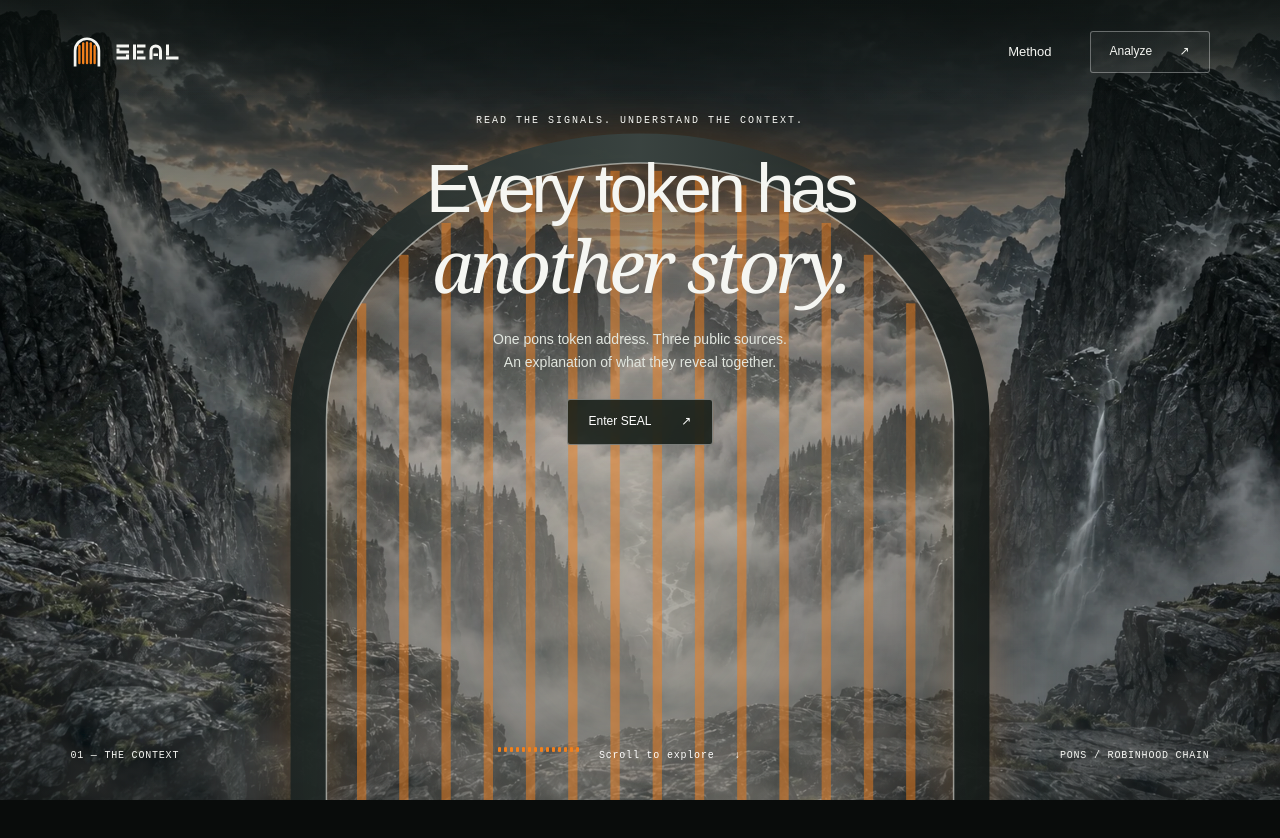
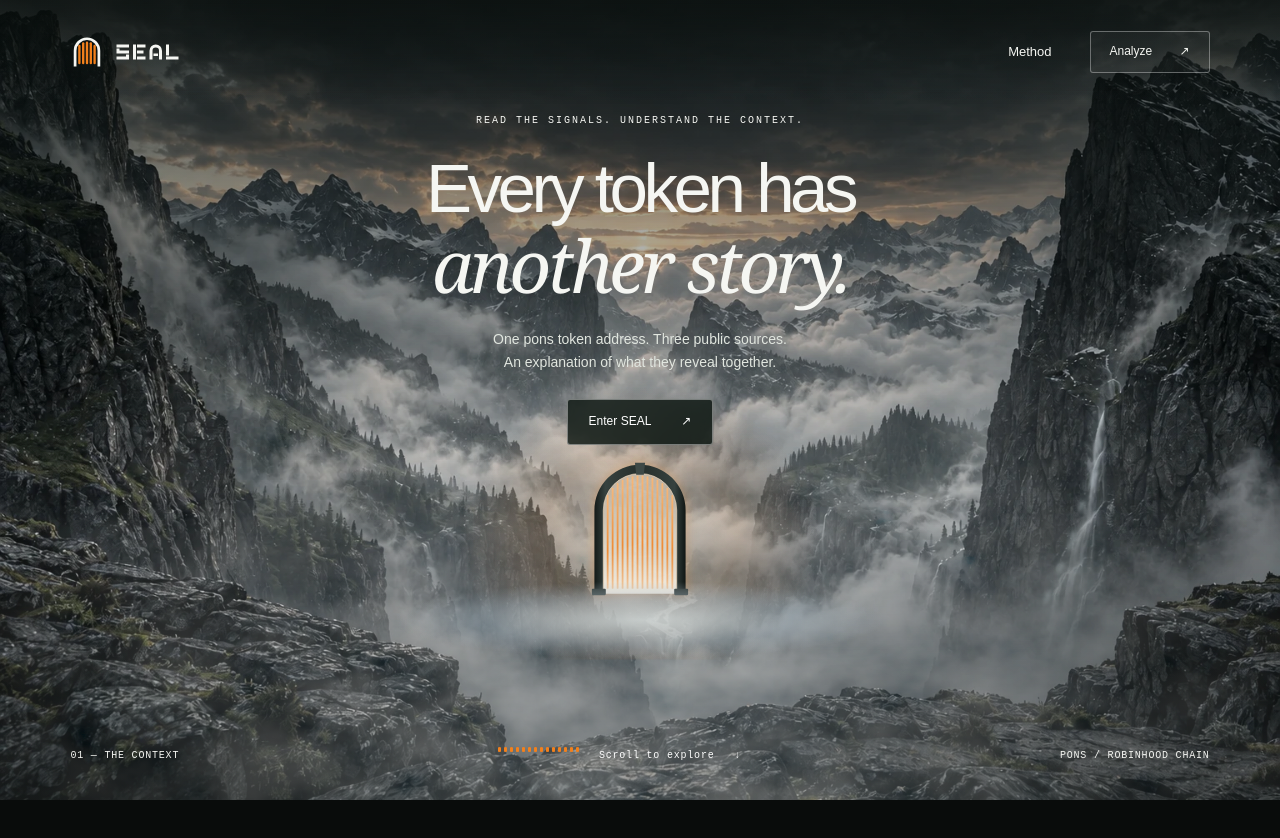
Before and after one commit to aliby00/seal, a Next.js app: page / in a window 1280 px wide. Shown: the top 838 px of the page. Built offline with nearby package versions, Linux system fonts and the light colour scheme.

Commit message:
feat(ui): the gate starts small down the valley, grows with the camera, opens and leads into the clouds

```diff
--- a/src/app/components/ImmersiveEntrance.tsx
+++ b/src/app/components/ImmersiveEntrance.tsx
@@ -4,60 +4,78 @@ import { useEffect, useRef, type CSSProperties, type ReactNode } from 'react';
 import { Arch, Wordmark } from './brand';
 
 /**
- * La porte : l'arche du logo à l'échelle du paysage. Au défilement, son rideau
- * de 14 lanières s'écarte derrière les piliers, puis on la traverse et l'on
- * entre dans les nuages.
+ * La porte : l'arche du logo, au loin dans la vallée, là où la caméra avance.
+ * Au défilement, elle grandit, son rideau de 14 lanières s'écarte derrière
+ * les piliers, puis on la traverse et l'on entre dans les nuages.
  */
 function Gate() {
-  const W = 78,
-    x0 = 11,
-    y0 = 4,
-    H = 96,
-    t = 4,
+  // viewBox 100 × 120 : une porte, plus haute que large.
+  const x0 = 14,
+    W = 72,
+    t = 7,
+    y0 = 10,
+    base = 112,
     r = W / 2,
     ri = r - t,
     cy = y0 + r;
-  const frame = `M${x0} ${y0 + H} V${cy} A${r} ${r} 0 0 1 ${x0 + W} ${cy} V${y0 + H} H${x0 + W - t} V${cy} A${ri} ${ri} 0 0 0 ${x0 + t} ${cy} V${y0 + H} Z`;
-  const opening = `M${x0 + t} ${y0 + H} V${cy} A${ri} ${ri} 0 0 1 ${x0 + W - t} ${cy} V${y0 + H} Z`;
-  const pitch = (2 * ri - 4) / 14;
+  const frame = `M${x0} ${base} V${cy} A${r} ${r} 0 0 1 ${x0 + W} ${cy} V${base} H${x0 + W - t} V${cy} A${ri} ${ri} 0 0 0 ${x0 + t} ${cy} V${base} Z`;
+  const opening = `M${x0 + t} ${base} V${cy} A${ri} ${ri} 0 0 1 ${x0 + W - t} ${cy} V${base} Z`;
+  const rim = `M${x0 + t} ${base} V${cy} A${ri} ${ri} 0 0 1 ${x0 + W - t} ${cy} V${base}`;
+  const pitch = (2 * ri - 3) / 14;
   return (
-    <svg className="valley-gate" viewBox="0 0 100 100" preserveAspectRatio="none" focusable="false">
+    <svg className="valley-gate" viewBox="0 0 100 120" focusable="false">
       <defs>
         <clipPath id="gate-opening">
           <path d={opening} />
         </clipPath>
-        <radialGradient id="gate-light" cx="50%" cy="62%" r="60%">
-          <stop offset="0" stopColor="#f4f1ea" stopOpacity="0.9" />
-          <stop offset="0.55" stopColor="#c9d3d4" stopOpacity="0.35" />
-          <stop offset="1" stopColor="#c9d3d4" stopOpacity="0" />
-        </radialGradient>
+        <linearGradient id="gate-light" x1="0" y1="1" x2="0" y2="0">
+          <stop offset="0" stopColor="#f6f1e6" stopOpacity="0.95" />
+          <stop offset="0.45" stopColor="#dfe4df" stopOpacity="0.7" />
+          <stop offset="1" stopColor="#b9c6c8" stopOpacity="0.45" />
+        </linearGradient>
         <linearGradient id="gate-stone" x1="0" y1="0" x2="1" y2="0">
-          <stop offset="0" stopColor="#1d2523" />
-          <stop offset="0.5" stopColor="#3a4542" />
-          <stop offset="1" stopColor="#151b19" />
+          <stop offset="0" stopColor="#141a18" />
+          <stop offset="0.12" stopColor="#36413e" />
+          <stop offset="0.5" stopColor="#252e2b" />
+          <stop offset="0.88" stopColor="#36413e" />
+          <stop offset="1" stopColor="#101614" />
+        </linearGradient>
+        <linearGradient id="gate-strip" x1="0" y1="0" x2="0" y2="1">
+          <stop offset="0" stopColor="#ffb873" />
+          <stop offset="0.6" stopColor="#f2801c" />
+          <stop offset="1" stopColor="#f2801c" stopOpacity="0.35" />
         </linearGradient>
       </defs>
-      <path className="gate-light" d={opening} fill="url(#gate-light)" />
+      <path d={opening} fill="url(#gate-light)" />
       <g clipPath="url(#gate-opening)">
         {Array.from({ length: 14 }, (_, i) => {
-          const x = x0 + t + 2 + pitch * i + pitch * 0.3;
-          const dx = x + pitch * 0.2 - 50;
-          const top = cy - Math.sqrt(Math.max(0, ri * ri - dx * dx)) + 1;
+          const x = x0 + t + 1.5 + pitch * i + pitch * 0.32;
+          const dx = x + pitch * 0.18 - 50;
+          const top = cy - Math.sqrt(Math.max(0, ri * ri - dx * dx)) + 1.5;
           return (
             <rect
               key={i}
               className="gate-strip"
-              style={{ '--side': i < 7 ? -1 : 1, '--i': i } as CSSProperties}
+              style={{ '--side': i < 7 ? -1 : 1 } as CSSProperties}
               x={x}
               y={top}
-              width={pitch * 0.22}
-              height={y0 + H - top}
+              width={pitch * 0.36}
+              height={base - 4 - top}
+              rx={pitch * 0.18}
+              fill="url(#gate-strip)"
             />
           );
         })}
       </g>
-      <path className="gate-frame" d={frame} fill="url(#gate-stone)" />
-      <path className="gate-edge" d={opening} vectorEffect="non-scaling-stroke" />
+      <path d={frame} fill="url(#gate-stone)" />
+      <path className="gate-rim" d={rim} />
+      {/* Clé de voûte et socles. */}
+      <path
+        d={`M${50 - 4} ${y0 - 1.5} H${50 + 4} L${50 + 3} ${y0 + t + 1} H${50 - 3} Z`}
+        fill="#3e4946"
+      />
+      <rect x={x0 - 2} y={base - 4} width={t + 4} height={5} rx={0.8} fill="#2c3532" />
+      <rect x={x0 + W - t - 2} y={base - 4} width={t + 4} height={5} rx={0.8} fill="#2c3532" />
     </svg>
   );
 }
@@ -111,13 +129,14 @@ export function ImmersiveEntrance({
       element.style.setProperty('--mist-scale', String(0.8 + easedCamera * 4.2));
       element.style.setProperty('--mist-spread', `${easedCamera * 22}%`);
       element.style.setProperty('--mist-shift', `${(0.5 - camera) * 32}%`);
-      // The gate: its curtain parts, then the camera passes through it into the cloud.
-      const open = smooth(clamp((p - 0.04) / 0.26));
-      const through = clamp((p - 0.18) / 0.42);
+      // The gate waits far down the valley, where the camera heads. It grows with
+      // the camera, its curtain parts, then the camera passes through into the cloud.
+      const open = smooth(clamp((p - 0.06) / 0.22));
+      const through = clamp((p - 0.14) / 0.36);
       element.style.setProperty('--gate-open', String(open));
-      element.style.setProperty('--gate-scale', String(1 + through * through * 7));
-      element.style.setProperty('--gate-opacity', String(1 - smooth(clamp((p - 0.42) / 0.2))));
-      element.style.setProperty('--gate-glow', String(0.35 + 0.65 * open));
+      element.style.setProperty('--gate-scale', String(1 + through * through * 8));
+      element.style.setProperty('--gate-opacity', String(1 - smooth(clamp((p - 0.4) / 0.16))));
+      element.dataset.gate = p > 0.56 ? 'passed' : 'ahead';
       element.dataset.entered = String(p > 0.92);
       element.dataset.travelling = String(window.scrollY > 50);
       if (copy.current) copy.current.inert = !reduced.matches && p > 0.3;
@@ -190,7 +209,11 @@ export function ImmersiveEntrance({
         </div>
         <div className="scene-shade" />
         <div className="ambient-clouds" />
-        <Gate />
+        <div className="gate-anchor">
+          <div className="gate-halo" />
+          <Gate />
+          <div className="gate-fog" />
+        </div>
         <div className="valley-mist">
           <div className="cloud-current" />
         </div>
--- a/src/app/globals.css
+++ b/src/app/globals.css
@@ -1963,54 +1963,81 @@
   }
 }
 
-/* La porte : l'arche du logo, à l'échelle du paysage. */
+/* La porte : l'arche du logo, au loin dans la vallée, là où avance la caméra. */
 .immersive-root {
   --gate-open: 0;
   --gate-scale: 1;
   --gate-opacity: 1;
-  --gate-glow: 0.35;
+  --gate-y: 67%;
+  --gate-h: 19svh;
+}
+.mountain-scene {
+  transform-origin: 50% var(--gate-y);
+}
+.gate-anchor {
+  position: absolute;
+  inset: 0;
+  transform: scale(calc(var(--camera-scale) * var(--gate-scale)));
+  transform-origin: 50% var(--gate-y);
+  opacity: var(--gate-opacity);
+  pointer-events: none;
+}
+.immersive-root[data-gate='passed'] .gate-anchor {
+  visibility: hidden;
 }
 .valley-gate {
   position: absolute;
   left: 50%;
-  top: 13svh;
-  width: min(80vw, 112svh);
-  height: 92svh;
-  transform: translateX(-50%) scale(var(--gate-scale));
-  transform-origin: 50% 62%;
-  opacity: var(--gate-opacity);
-  filter: drop-shadow(0 0 22px rgba(242, 128, 28, 0.22)) drop-shadow(0 30px 60px #04080799);
-  will-change: transform, opacity;
-}
-.gate-frame {
-  opacity: 0.94;
-}
-.gate-edge {
+  top: calc(var(--gate-y) - var(--gate-h) * 0.55);
+  height: var(--gate-h);
+  width: calc(var(--gate-h) * 100 / 120);
+  transform: translateX(-50%);
+  overflow: visible;
+  filter: drop-shadow(0 0 6px rgba(242, 128, 28, 0.35));
+}
+.gate-halo {
+  position: absolute;
+  left: 50%;
+  top: var(--gate-y);
+  width: calc(var(--gate-h) * 2.4);
+  height: calc(var(--gate-h) * 1.8);
+  transform: translate(-50%, -55%);
+  background: radial-gradient(
+    ellipse at 50% 55%,
+    rgba(246, 241, 230, 0.4),
+    rgba(242, 128, 28, 0.12) 38%,
+    transparent 70%
+  );
+}
+.gate-fog {
+  position: absolute;
+  left: 50%;
+  top: calc(var(--gate-y) + var(--gate-h) * 0.3);
+  width: calc(var(--gate-h) * 3.2);
+  height: calc(var(--gate-h) * 0.5);
+  transform: translateX(-50%);
+  background: radial-gradient(ellipse at 50% 50%, #cfd8d9cc, #a9b9c466 45%, transparent 72%);
+}
+.gate-rim {
   fill: none;
-  stroke: #eef1ec;
-  stroke-width: 1.5px;
-  opacity: 0.55;
-}
-.gate-light {
-  opacity: var(--gate-glow);
-  mix-blend-mode: screen;
+  stroke: #f6e3c8;
+  stroke-width: 0.7;
+  opacity: 0.7;
 }
 .gate-strip {
-  fill: var(--seal-curtain);
-  opacity: 0.5;
+  opacity: 0.85;
   transform-box: view-box;
-  transform: translateX(calc(var(--gate-open) * var(--side) * 40px));
+  transform: translateX(calc(var(--gate-open) * var(--side) * 32px))
+    skewX(calc(var(--gate-open) * var(--side) * -6deg));
 }
 @media (max-width: 640px) {
-  .valley-gate {
-    top: 12svh;
-    width: 96vw;
-    height: 86svh;
+  .immersive-root {
+    --gate-h: 17svh;
+    --gate-y: 66%;
   }
 }
 @media (prefers-reduced-motion: reduce) {
-  .valley-gate {
-    transform: translateX(-50%);
-    will-change: auto;
-  }
-}
+  .gate-anchor {
+    transform: none;
+  }
+}
```
